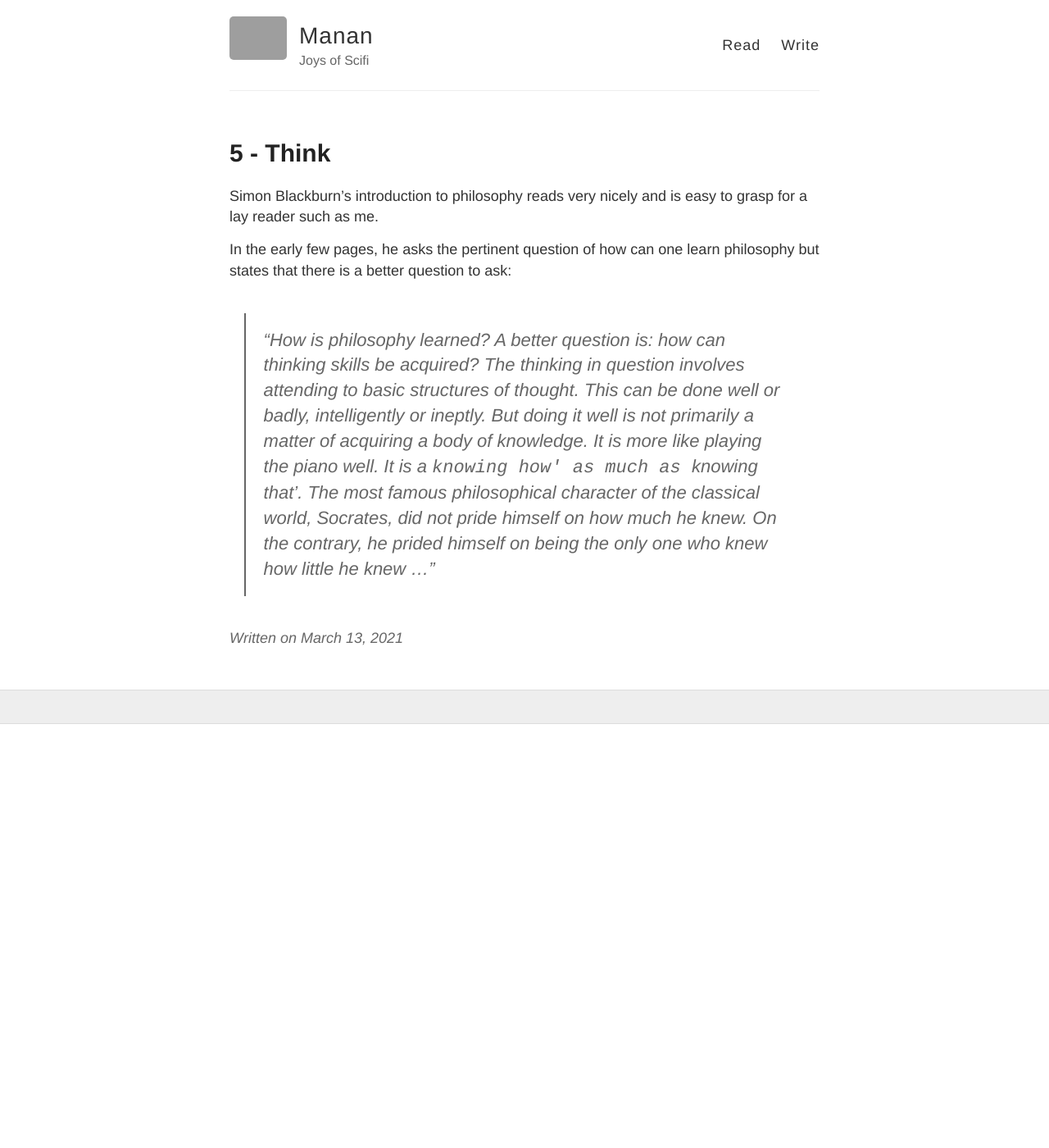
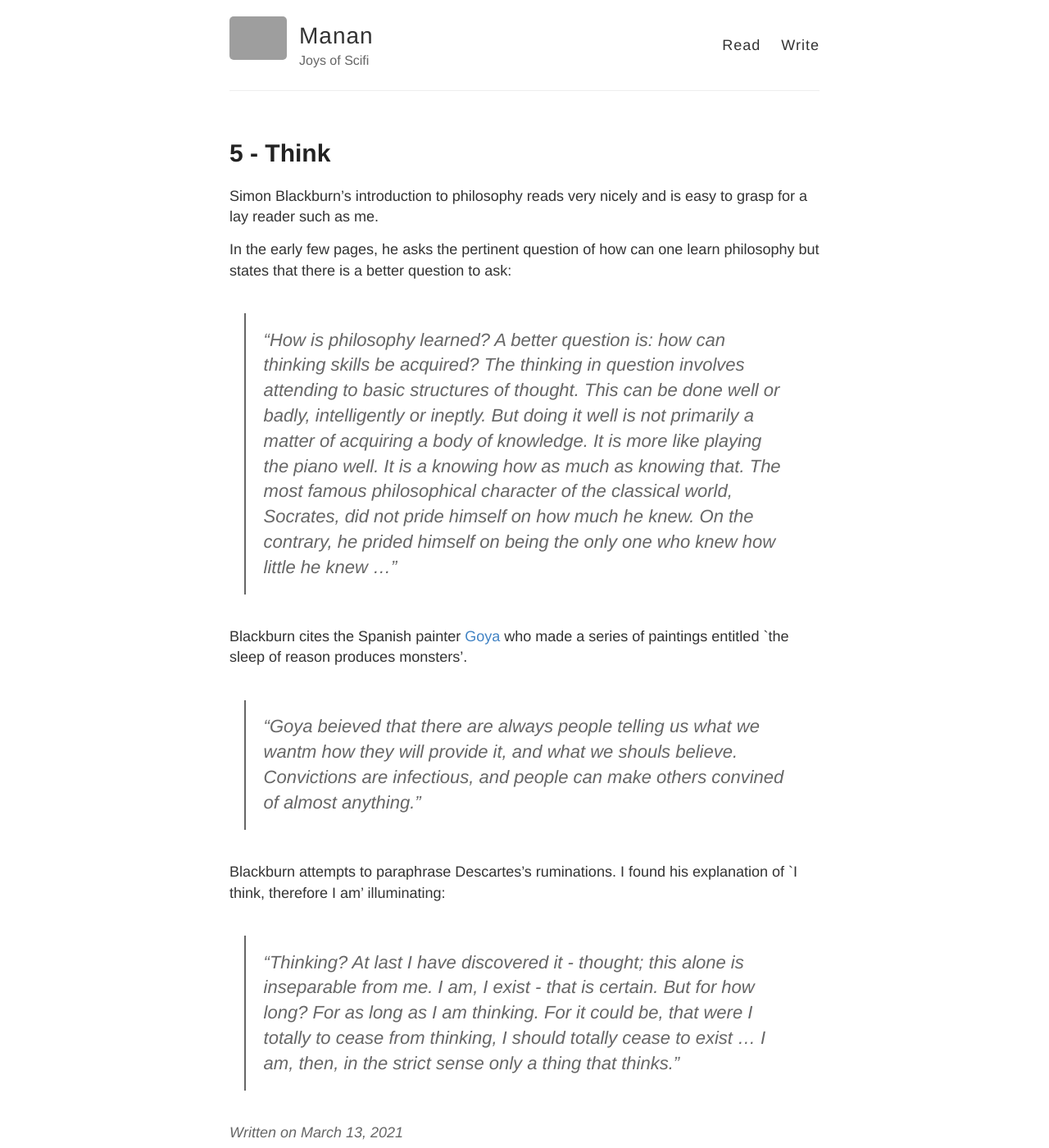
Before and after one commit to MLbyML/Addons, a Jekyll site: the page built from _posts/2021-03-13-Think.md, in a window 1280 px wide and 1400 px high. Shown: the whole window at 82% size. Built offline with Jekyll 4.4.1, drawn with Linux system fonts in a browser that asks for light colours; a script that is not in the unit is left out; comment, search, counter and statistics services are not loaded; grey boxes are pictures that could not be loaded.

Commit message:
update post

```diff
--- a/_posts/2021-03-13-Think.md
+++ b/_posts/2021-03-13-Think.md
@@ -11,4 +11,12 @@ Simon Blackburn's introduction to philosophy reads very nicely and is easy to gr
 
 In the early few pages, he asks the pertinent question of how can one learn philosophy but states that there is a better question to ask:
 
->"How is philosophy learned? A better question is: how can thinking skills be acquired? The thinking in question involves attending to basic structures of thought. This can be done well or badly, intelligently or ineptly. But doing it well is not primarily a matter of acquiring a body of knowledge. It is more like playing the piano well. It is a `knowing how' as much as `knowing that'. The most famous philosophical character of the classical world, Socrates, did not pride himself on how much he knew. On the contrary, he prided himself on being the only one who knew how little he knew ..."
+>"How is philosophy learned? A better question is: how can thinking skills be acquired? The thinking in question involves attending to basic structures of thought. This can be done well or badly, intelligently or ineptly. But doing it well is not primarily a matter of acquiring a body of knowledge. It is more like playing the piano well. It is a knowing how as much as knowing that. The most famous philosophical character of the classical world, Socrates, did not pride himself on how much he knew. On the contrary, he prided himself on being the only one who knew how little he knew ..."
+
+Blackburn cites the Spanish painter [Goya](https://en.wikipedia.org/wiki/The_Sleep_of_Reason_Produces_Monsters) who made a series of paintings entitled `the sleep of reason produces monsters'.
+
+>"Goya beieved that there are always people telling us what we wantm how they will provide it, and what we shouls believe. Convictions are infectious, and people can make others convined of almost anything."
+
+Blackburn attempts to paraphrase Descartes's ruminations. I found his explanation of `I think, therefore I am' illuminating:
+
+>"Thinking? At last I have discovered it - thought; this alone is inseparable from me. I am, I exist - that is certain. But for how long? For as long as I am thinking. For it could be, that were I totally to cease from thinking, I should totally cease to exist ... I am, then, in the strict sense only a thing that thinks."
```
